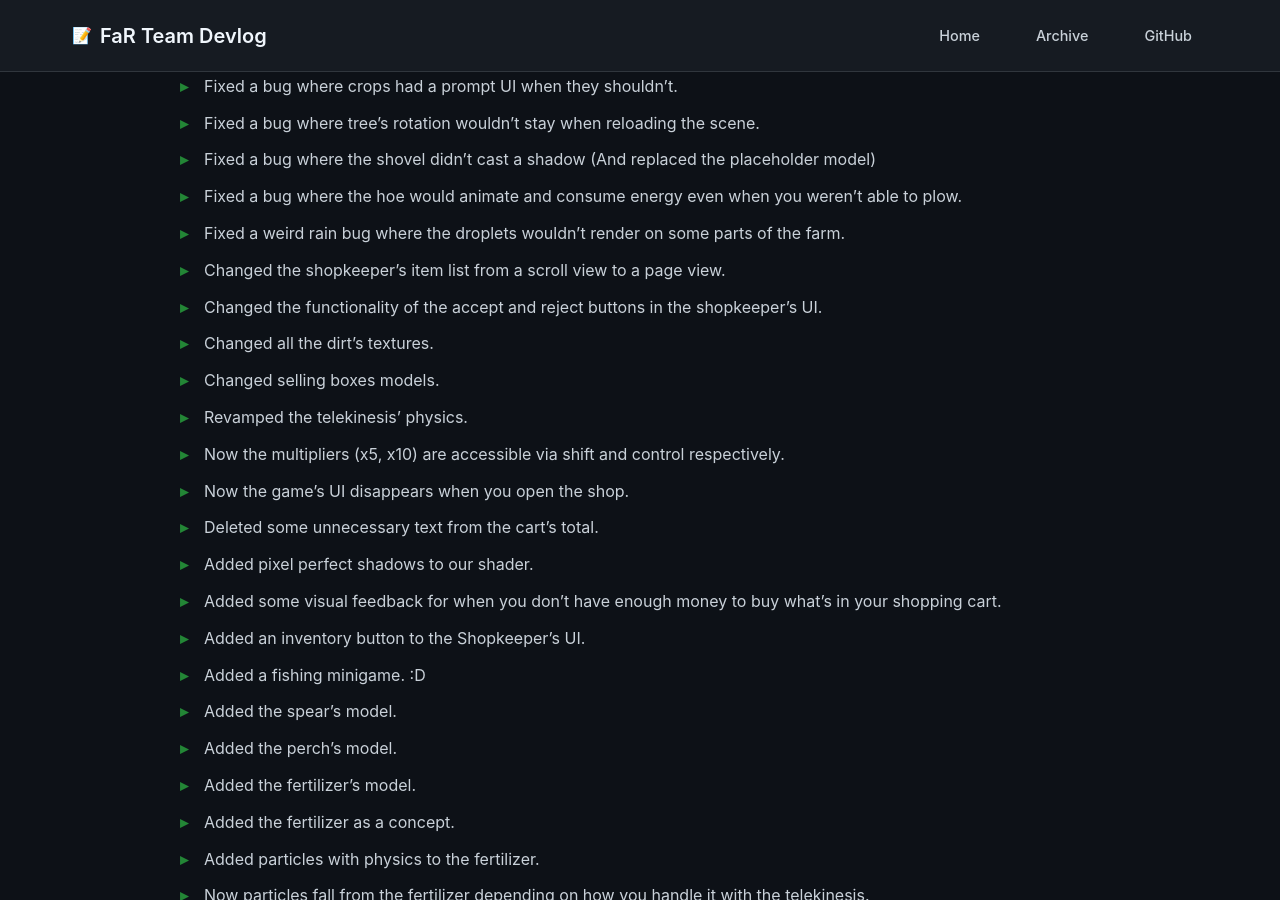
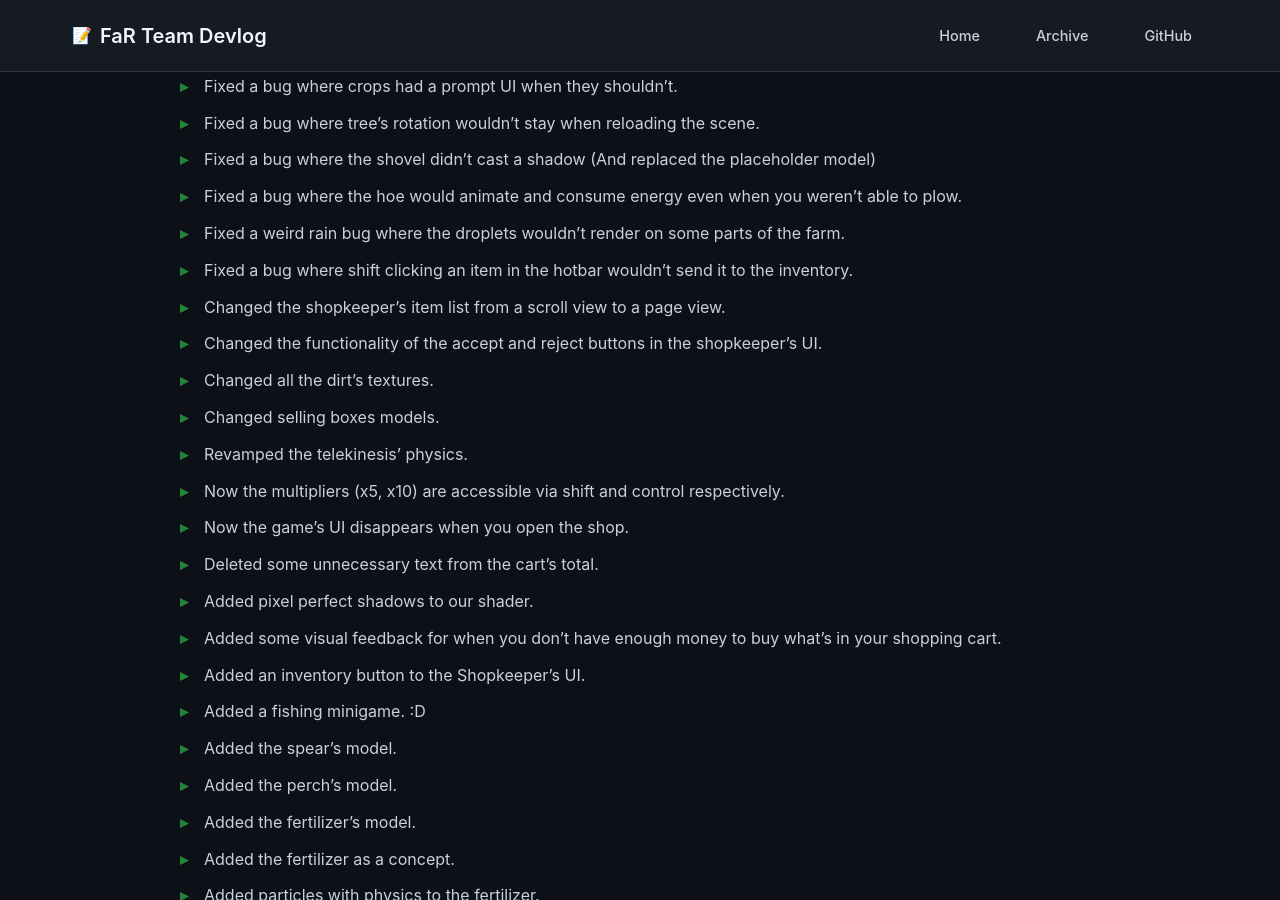
Before and after one commit to FaR-Team/patch-notes, a Jekyll site: the page built from _posts/2025-07-15-Farmoxel-Is-Back-Baby.md, in a window 1280 px wide and 900 px high, scrolled down 729 px. Built offline with Jekyll 4.4.1, drawn with Linux system fonts in a browser that asks for light colours; our own code applies the rules of GitHub Pages for plain Markdown files.

Commit message:
Update 2025-07-15-Farmoxel-Is-Back-Baby.md

```diff
--- a/_posts/2025-07-15-Farmoxel-Is-Back-Baby.md
+++ b/_posts/2025-07-15-Farmoxel-Is-Back-Baby.md
@@ -15,6 +15,7 @@
 + Fixed a bug where the shovel didn't cast a shadow (And replaced the placeholder model)
 + Fixed a bug where the hoe would animate and consume energy even when you weren't able to plow.
 + Fixed a weird rain bug where the droplets wouldn't render on some parts of the farm.
++ Fixed a bug where shift clicking an item in the hotbar wouldn't send it to the inventory.
 + Changed the shopkeeper's item list from a scroll view to a page view.
 + Changed the functionality of the accept and reject buttons in the shopkeeper's UI.
 + Changed all the dirt's textures.
```
